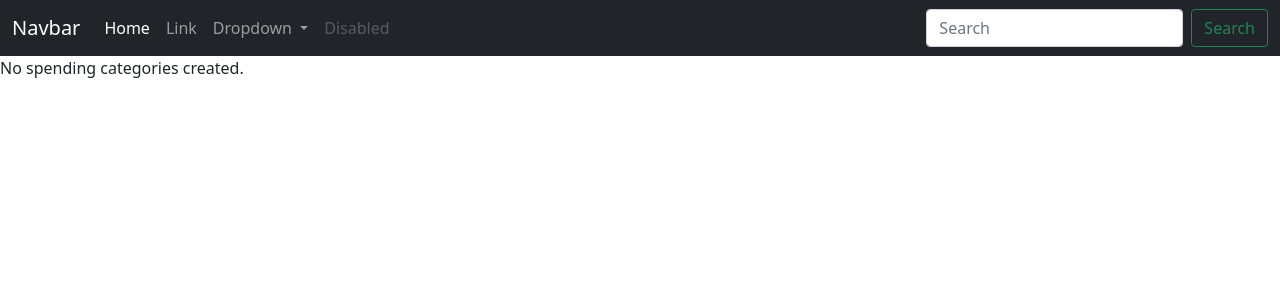
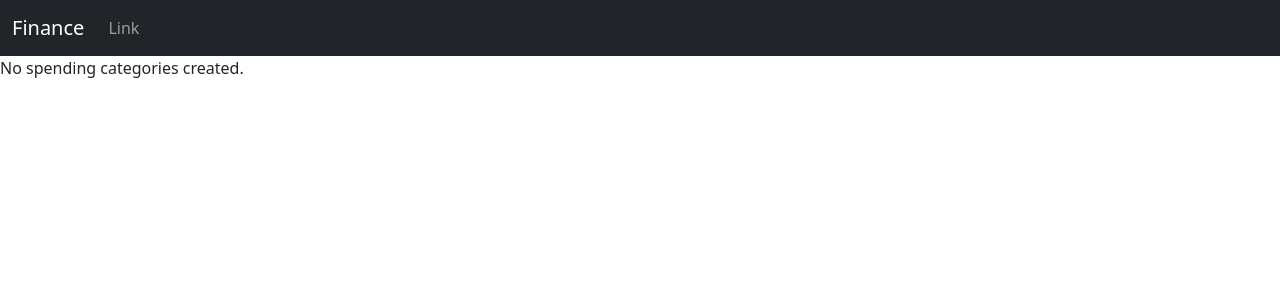
Before and after one commit to zdigness/personal_finance, a Django app: page /testapp/ in a window 1280 px wide. Shown: the top 300 px of the page. Run offline with Django 4.2, Linux system fonts and the light colour scheme; data that the repository does not hold is empty.

Commit message:
navbar changes

```diff
--- a/testapp/templates/base/base.html
+++ b/testapp/templates/base/base.html
@@ -6,17 +6,29 @@
 		<!-- Bootstrap CSS -->
 		{% load static %}
 		<script src="{% static 'testapp/script.js' %}"></script>
-		<link rel="stylesheet" href="{% static 'testapp/style.css' %}">
-		<link href="https://cdn.jsdelivr.net/npm/bootstrap@5.1.3/dist/css/bootstrap.min.css" rel="stylesheet" integrity="sha384-1BmE4kWBq78iYhFldvKuhfTAU6auU8tT94WrHftjDbrCEXSU1oBoqyl2QvZ6jIW3" crossorigin="anonymous">
-		<link href="https://cdn.jsdelivr.net/npm/bootstrap@5.0.0/dist/css/bootstrap.min.css" rel="stylesheet" >
-    	<script src="https://cdn.jsdelivr.net/npm/@popperjs/core@2.9.2/dist/umd/popper.min.js" ></script>
-    	<script src="https://cdn.jsdelivr.net/npm/bootstrap@5.0.1/dist/js/bootstrap.min.js" integrity="sha384-Atwg2Pkwv9vp0ygtn1JAojH0nYbwNJLPhwyoVbhoPwBhjQPR5VtM2+xf0Uwh9KtT" crossorigin="anonymous"></script>
+		<link rel="stylesheet" href="{% static 'testapp/style.css' %}" />
+		<link
+			href="https://cdn.jsdelivr.net/npm/bootstrap@5.1.3/dist/css/bootstrap.min.css"
+			rel="stylesheet"
+			integrity="sha384-1BmE4kWBq78iYhFldvKuhfTAU6auU8tT94WrHftjDbrCEXSU1oBoqyl2QvZ6jIW3"
+			crossorigin="anonymous"
+		/>
+		<link
+			href="https://cdn.jsdelivr.net/npm/bootstrap@5.0.0/dist/css/bootstrap.min.css"
+			rel="stylesheet"
+		/>
+		<script src="https://cdn.jsdelivr.net/npm/@popperjs/core@2.9.2/dist/umd/popper.min.js"></script>
+		<script
+			src="https://cdn.jsdelivr.net/npm/bootstrap@5.0.1/dist/js/bootstrap.min.js"
+			integrity="sha384-Atwg2Pkwv9vp0ygtn1JAojH0nYbwNJLPhwyoVbhoPwBhjQPR5VtM2+xf0Uwh9KtT"
+			crossorigin="anonymous"
+		></script>
 		<title>Document</title>
 	</head>
 	<body>
 		<nav class="navbar navbar-expand-lg bg-body-tertiary navbar-dark bg-dark">
 			<div class="container-fluid">
-				<a class="navbar-brand" href="#">Navbar</a>
+				<a class="navbar-brand" href="{ % url 'index' % }">Finance</a>
 				<button
 					class="navbar-toggler"
 					type="button"
@@ -31,45 +43,9 @@
 				<div class="collapse navbar-collapse" id="navbarSupportedContent">
 					<ul class="navbar-nav me-auto mb-2 mb-lg-0">
 						<li class="nav-item">
-							<a class="nav-link active" aria-current="page" href="#">Home</a>
-						</li>
-						<li class="nav-item">
 							<a class="nav-link" href="#">Link</a>
 						</li>
-						<li class="nav-item dropdown">
-							<a
-								class="nav-link dropdown-toggle"
-								href="#"
-								role="button"
-								data-bs-toggle="dropdown"
-								aria-expanded="false"
-							>
-								Dropdown
-							</a>
-							<ul class="dropdown-menu">
-								<li><a class="dropdown-item" href="#">Action</a></li>
-								<li><a class="dropdown-item" href="#">Another action</a></li>
-								<li><hr class="dropdown-divider" /></li>
-								<li>
-									<a class="dropdown-item" href="#">Something else here</a>
-								</li>
-							</ul>
-						</li>
-						<li class="nav-item">
-							<a class="nav-link disabled" aria-disabled="true">Disabled</a>
-						</li>
 					</ul>
-					<form class="d-flex" role="search">
-						<input
-							class="form-control me-2"
-							type="search"
-							placeholder="Search"
-							aria-label="Search"
-						/>
-						<button class="btn btn-outline-success" type="submit">
-							Search
-						</button>
-					</form>
 				</div>
 			</div>
 		</nav>
```
Also changed, not shown: 1 other file.
